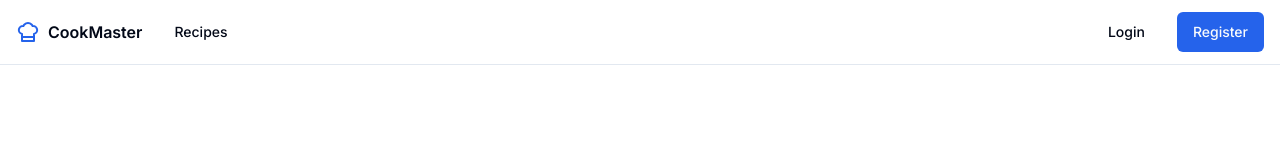
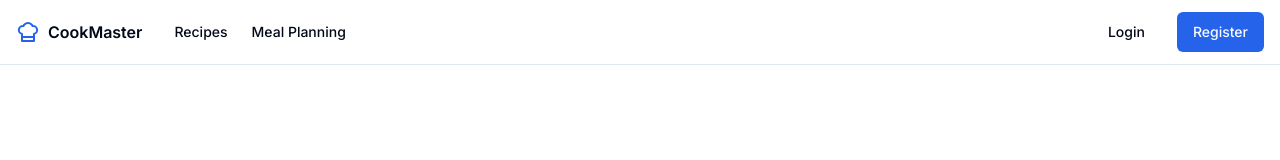
Before and after one commit to Liew19/serverside-assignment, a Next.js app: page / in a window 1280 px wide. Shown: the top 160 px of the page. Built offline with nearby package versions, Linux system fonts and the light colour scheme.

Commit message:
feat: navigation bar adjust on meal planning display

```diff
--- a/app/layout.tsx
+++ b/app/layout.tsx
@@ -141,14 +141,14 @@ export default function RootLayout({
                   >
                     Recipes
                   </Link>
-                  {isLoggedIn && (
-                    <>
-                      <Link
+                  <Link
                         href="/meal-planning"
                         className="text-sm font-medium hover:text-primary transition-colors"
                       >
                         Meal Planning
                       </Link>
+                  {isLoggedIn && (
+                    <>
                       <Link
                         href="/community"
                         className="text-sm font-medium hover:text-primary transition-colors"
```
